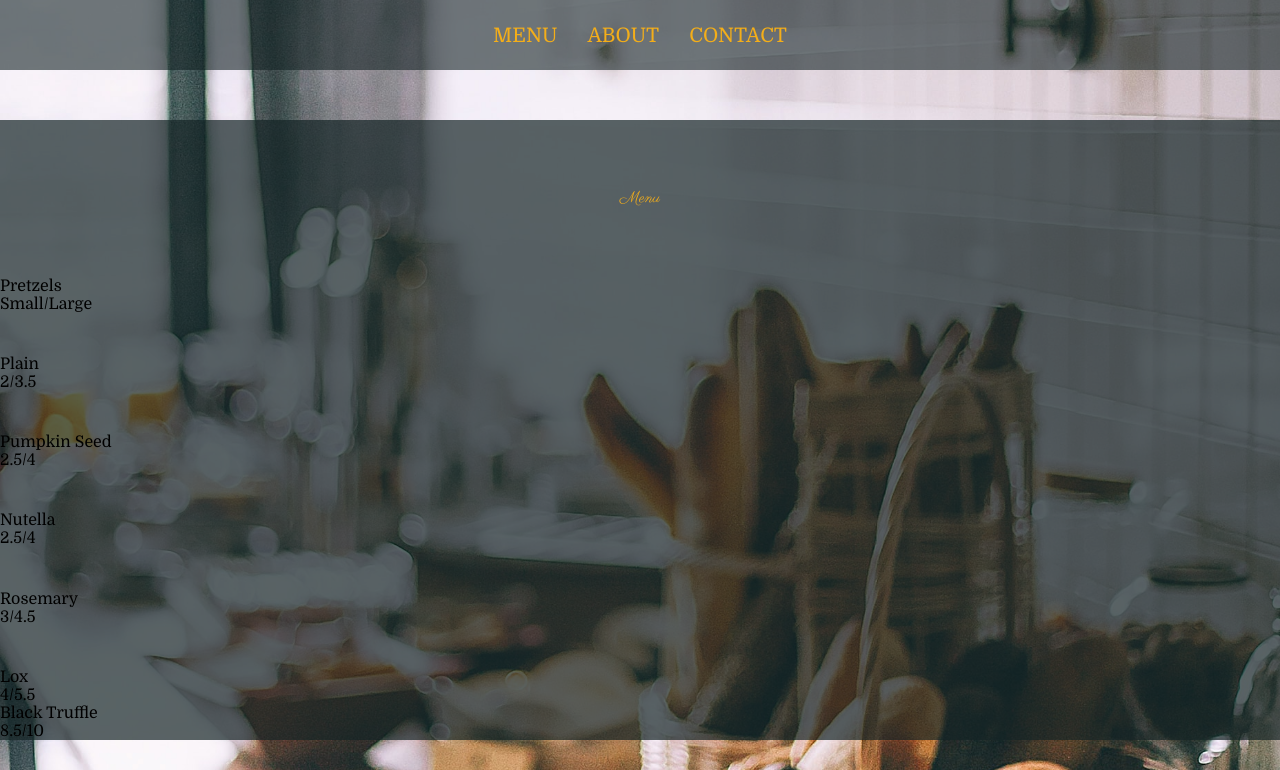
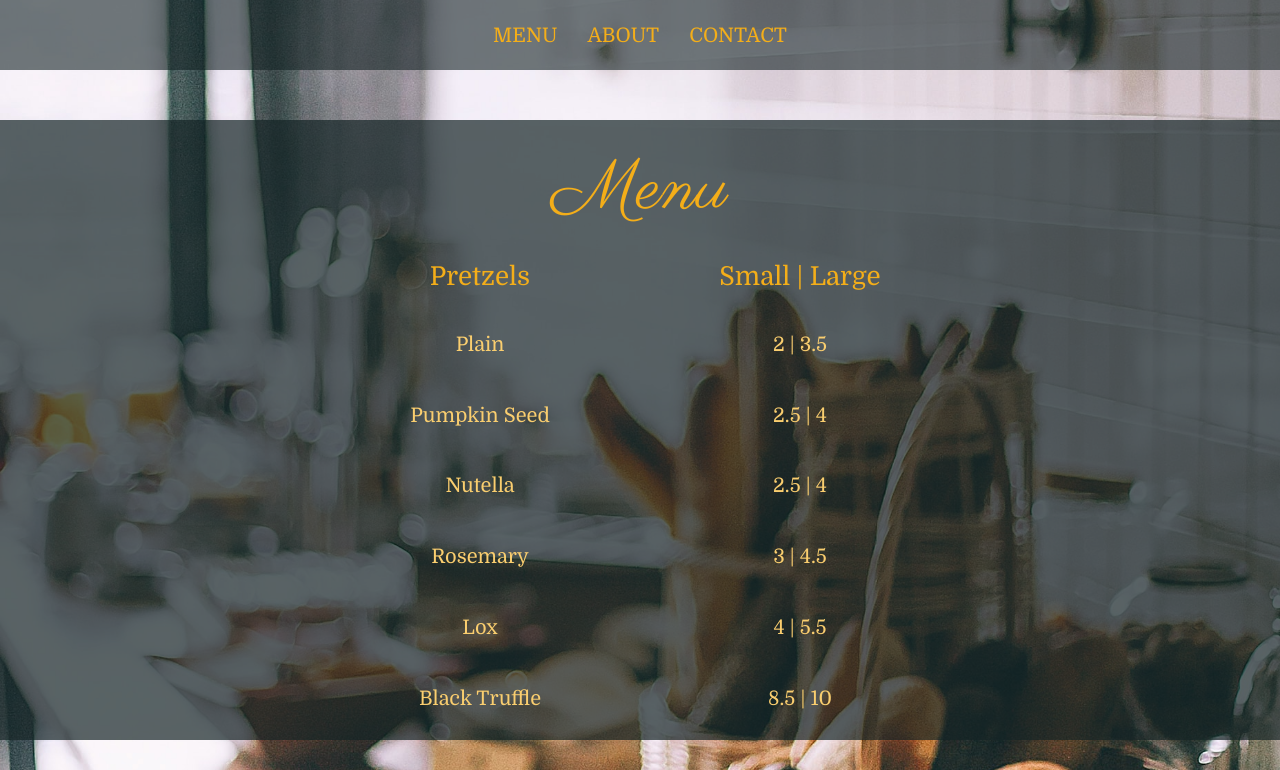
Before and after one commit to xiejon/bakery-page, a website built with webpack: page dist/index.html in a window 1280 px wide. Both pictures are taken after a click on the element "MENU". Shown: the top 770 px of the page. Built offline with nearby package versions, Linux system fonts and the light colour scheme.

Commit message:
styled menu with css grid

```diff
--- a/src/menu.js
+++ b/src/menu.js
@@ -38,13 +38,13 @@ function generateMenu(element) {
     rosemary.textContent = 'Rosemary';
     lox.textContent = 'Lox';
     truffle.textContent = 'Black Truffle';
-    sample.textContent = 'Small/Large';
-    price1.textContent = '2/3.5';
-    price2.textContent = '2.5/4';
-    price3.textContent = '2.5/4';
-    price4.textContent = '3/4.5';
-    price5.textContent = '4/5.5';
-    price6.textContent = '8.5/10';
+    sample.textContent = 'Small | Large';
+    price1.textContent = '2 | 3.5';
+    price2.textContent = '2.5 | 4';
+    price3.textContent = '2.5 | 4';
+    price4.textContent = '3 | 4.5';
+    price5.textContent = '4 | 5.5';
+    price6.textContent = '8.5 | 10';
 
     element.appendChild(container);
     container.appendChild(menu);
--- a/src/styles.css
+++ b/src/styles.css
@@ -159,8 +159,9 @@
 .menu {
     min-height: 500px;
     height: calc(100vh - 10vh - 100px);
+    min-width: 650px;
     width: 100%;
-    grid-template-rows: 2fr 1fr 1fr 1fr 1fr 1fr;
+    grid-template-rows: 2fr 1fr 1fr 1fr 1fr 1fr 1fr;
     background-color: rgba(20, 36, 37, 0.7);
 }
 
@@ -169,5 +170,34 @@
     align-items: center;
     justify-content: center;
     font-family: "Parisienne";
+    font-size: 70px;
     color: rgb(244, 174, 25);
 }
+
+.menu div {
+    display: grid;
+    grid-template-columns: 1fr 1fr 1fr 1fr;
+}
+
+.menu div:first-of-type {
+    font-size: 26px;
+    color: rgb(244, 174, 25);
+}
+
+.menu div:not(:first-of-type) {
+    font-size: 20px;
+    color: rgb(250, 206, 111);
+}
+
+/* create spacing on bottom */
+.menu div:last-of-type {
+    padding-bottom: 30px;
+}
+
+.menu p {
+    justify-self: center;
+}
+
+.menu div p:first-child {
+    grid-column: 2;
+}
```
